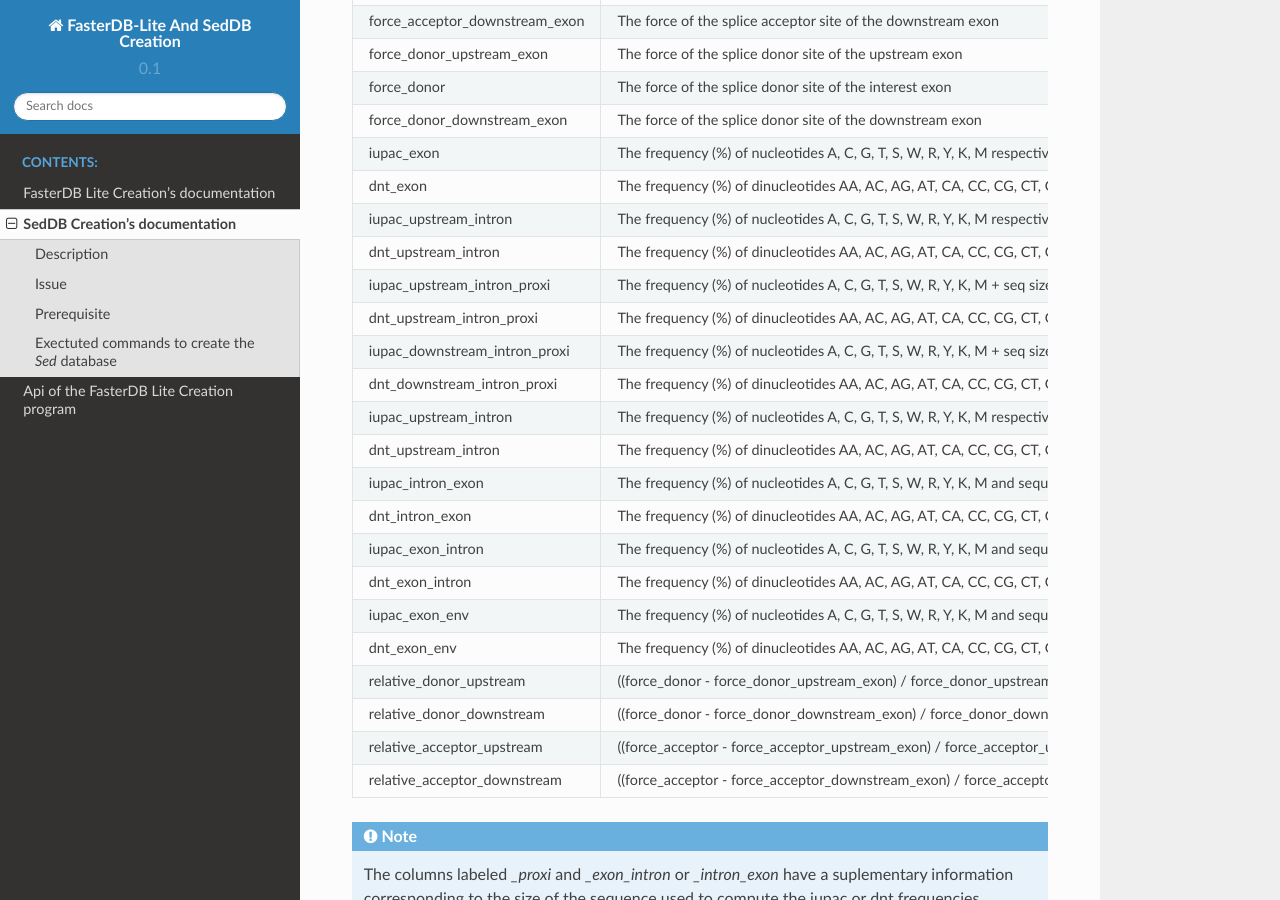
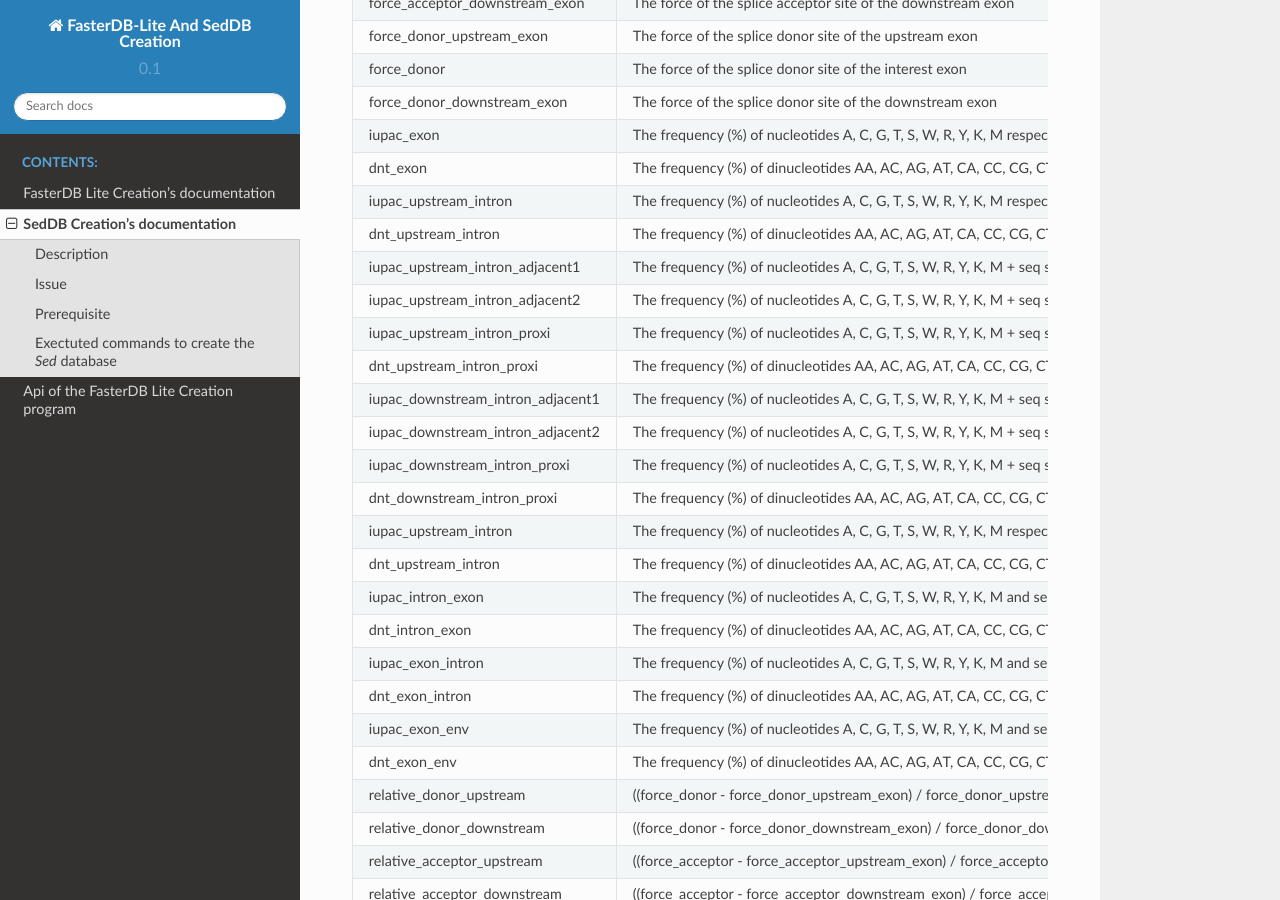
Before and after one commit to LBMC/Lemaire_et_al_2019, a Sphinx documentation site: the page built from Database_creator/doc/source/sed.rst, in a window 1280 px wide and 900 px high, scrolled down 1804 px. Built offline with Sphinx 7.4.7 and the Read the Docs theme 2.0.0, drawn with Linux system fonts in a browser that asks for light colours.

Commit message:
doc : update of the doc

```diff
--- a/Database_creator/doc/source/sed.rst
+++ b/Database_creator/doc/source/sed.rst
@@ -65,9 +65,17 @@ Here is described every field in the table sed:
 +-------------------------------------+----------------------------------------------------------------------------------------------------------------------------------------------------------------------+
 | dnt_upstream_intron                 | The frequency (%) of dinucleotides AA, AC, AG, AT, CA, CC, CG, CT, GA, GC, GG, GT, TA, TC, TG, TT respectively within the region [-100,-26] of the upstream intron   |
 +-------------------------------------+----------------------------------------------------------------------------------------------------------------------------------------------------------------------+
+|  iupac_upstream_intron_adjacent1    | The frequency (%) of nucleotides A, C, G, T, S, W, R, Y, K, M + seq size respectively within the region [-25,-0] of the upstream intron (0 first nucleotide of exon) |
++-------------------------------------+----------------------------------------------------------------------------------------------------------------------------------------------------------------------+
+|  iupac_upstream_intron_adjacent2    | The frequency (%) of nucleotides A, C, G, T, S, W, R, Y, K, M + seq size respectively within the region [-50,-0] of the upstream intron (0 first nucleotide of exon) |
++-------------------------------------+----------------------------------------------------------------------------------------------------------------------------------------------------------------------+
 |  iupac_upstream_intron_proxi        | The frequency (%) of nucleotides A, C, G, T, S, W, R, Y, K, M + seq size respectively within the region [-100,-0] of the upstream intron (0 first nucleotide of exon)|
 +-------------------------------------+----------------------------------------------------------------------------------------------------------------------------------------------------------------------+
 |  dnt_upstream_intron_proxi          | The frequency (%) of dinucleotides AA, AC, AG, AT, CA, CC, CG, CT, GA, GC, GG, GT, TA, TC, TG, TT + seq size respectively within region[-100,-0] of upstream intron  |
++-------------------------------------+----------------------------------------------------------------------------------------------------------------------------------------------------------------------+
+|  iupac_downstream_intron_adjacent1  | The frequency (%) of nucleotides A, C, G, T, S, W, R, Y, K, M + seq size respectively within the region [1,25] of the downstream intron (0 last nucleotide of exon)  |
++-------------------------------------+----------------------------------------------------------------------------------------------------------------------------------------------------------------------+
+|  iupac_downstream_intron_adjacent2  | The frequency (%) of nucleotides A, C, G, T, S, W, R, Y, K, M + seq size respectively within the region [1,50] of the downstream intron (0 last nucleotide of exon)  |
 +-------------------------------------+----------------------------------------------------------------------------------------------------------------------------------------------------------------------+
 |  iupac_downstream_intron_proxi      | The frequency (%) of nucleotides A, C, G, T, S, W, R, Y, K, M + seq size respectively within the region [1,100] of the downstream intron (0 last nucleotide of exon) |
 +-------------------------------------+----------------------------------------------------------------------------------------------------------------------------------------------------------------------+
```
Also changed, not shown: Database_creator/doc/source/images/sed_schema.png.
